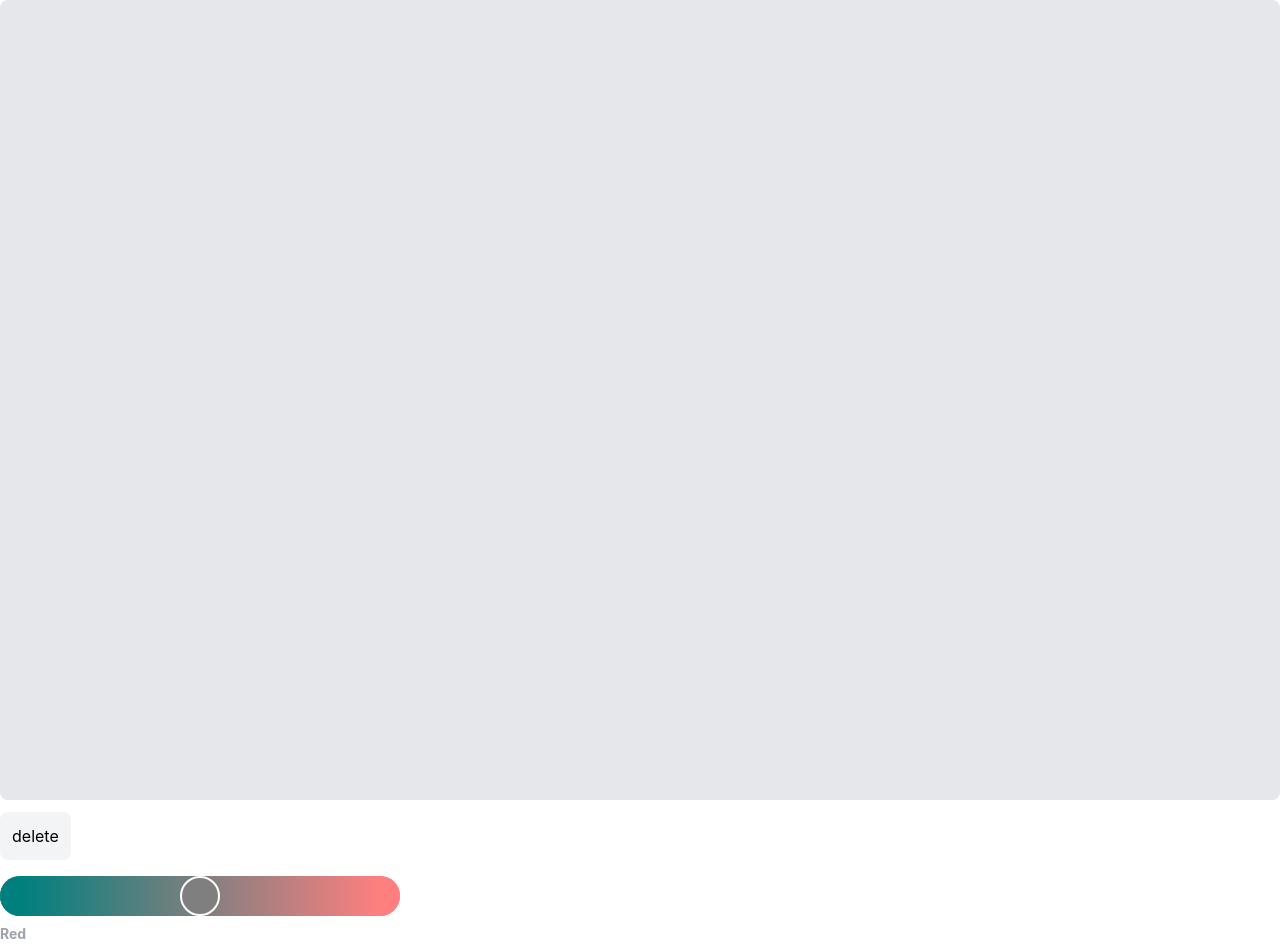
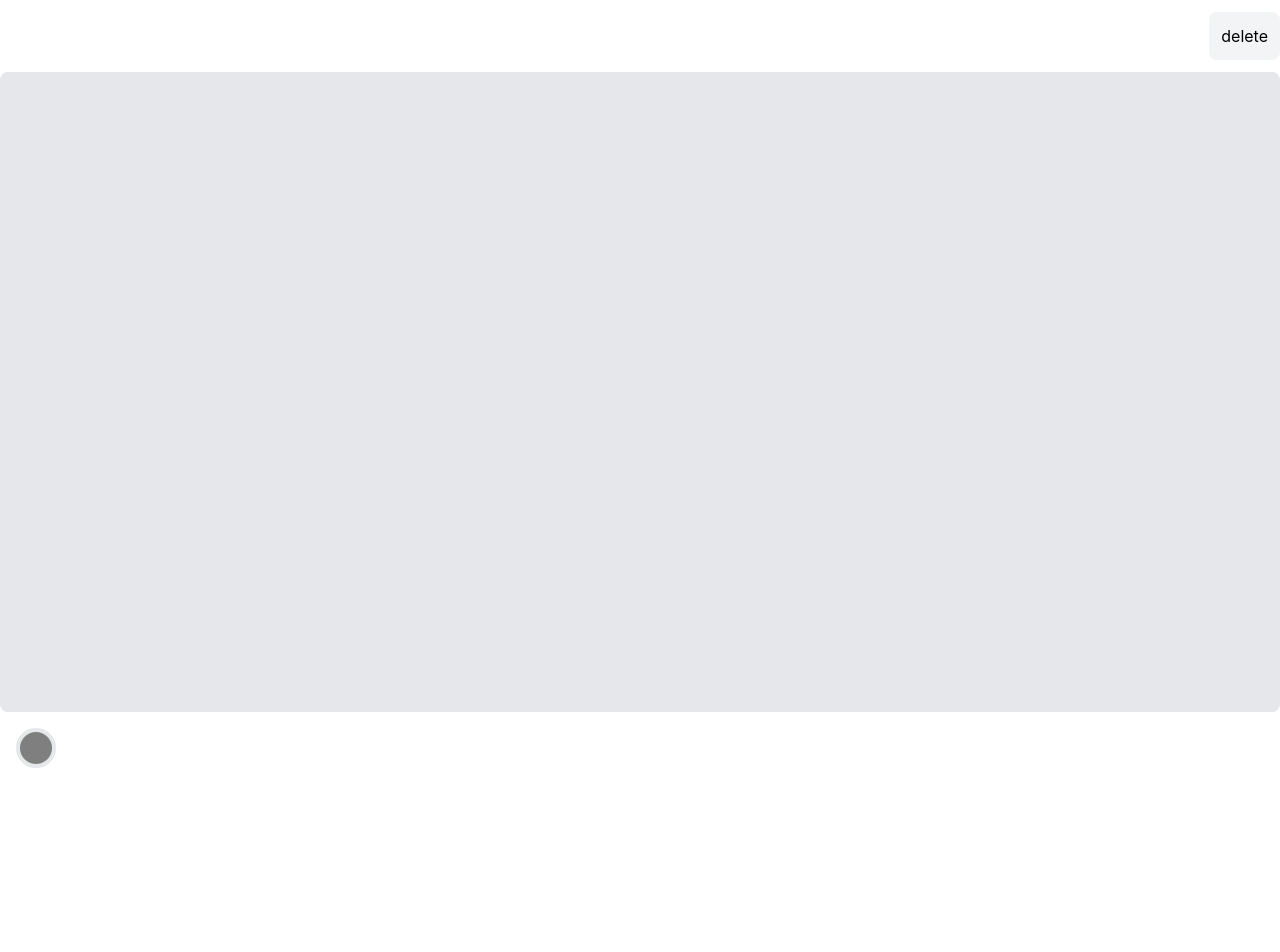
Before and after one commit to sewon0918/color-slide, a React (Create React App) app: page / in a window 1280 px wide. Shown: the top 952 px of the page. After the commit the page ends 800 px from the top, so only its background shows below. Built offline with nearby package versions, Linux system fonts and the light colour scheme.

Commit message:
color bar conditional rendering

```diff
--- a/src/App.tsx
+++ b/src/App.tsx
@@ -1,16 +1,20 @@
 import { ColorBar } from "./components/ColorBar";
 import { Canvas } from "./components/Canvas";
 import { ColorProvider, useColorState } from "./context";
+import React, { useRef, useState, useEffect, useCallback } from "react";
+import { SelectColor } from "./components/SelectColor";
 
 function App() {
-  console.log(window.innerWidth * (2 / 3));
   return (
     <ColorProvider>
-      <div className="container ">
+      <div className=" ">
         <Canvas />
-        <ColorBar id={0} />
-        <ColorBar id={1} />
-        <ColorBar id={2} />
+        <SelectColor />
+        {/* <div className="p-3 border-2 rounded-lg w-container">
+          <ColorBar id={0} />
+          <ColorBar id={1} />
+          <ColorBar id={2} />
+        </div> */}
       </div>
     </ColorProvider>
   );
--- a/src/components/Canvas.tsx
+++ b/src/components/Canvas.tsx
@@ -32,14 +32,14 @@ export function Canvas() {
 
     if (context) {
       canvas.style.width = `${windowSize.width}px`;
-      canvas.style.height = `${windowSize.height}px`;
+      canvas.style.height = `${windowSize.height * 0.8}px`;
     }
     return () => {
       window.removeEventListener("resize", handleResize);
     };
   }, [windowSize]);
 
-  console.log(windowSize);
+  //   console.log(windowSize);
 
   const colorState = useColorState();
   const color: string =
@@ -217,16 +217,21 @@ export function Canvas() {
     canvas.dispatchEvent(mouseEvent);
   }, []);
   return (
-    <div className="container ">
+    <div className=" ">
+      <div className="flex justify-end">
+        <button
+          className="rounded-lg p-3 mt-3 bg-gray-100"
+          onClick={clearCanvas}
+        >
+          delete
+        </button>
+      </div>
       <canvas
         ref={canvasRef}
-        height={windowSize.height}
+        height={windowSize.height * 0.8}
         width={windowSize.width}
-        className="rounded-lg bg-gray-200"
+        className="rounded-lg bg-gray-200 mt-3"
       />
-      <button className="rounded-lg p-3 mt-3 bg-gray-100" onClick={clearCanvas}>
-        delete
-      </button>
     </div>
   );
 }
--- a/src/components/ColorBar.tsx
+++ b/src/components/ColorBar.tsx
@@ -38,7 +38,7 @@ export function ColorBar({ id }: ColorProps) {
     fromColor += fixed1 + fixed2 + "00";
     toColor += fixed1 + fixed2 + "ff";
   }
-  console.log(fromColor, toColor);
+  // console.log(fromColor, toColor);
   let shiftX: number = 0;
   let newLeft: number = 0;
   const onMouseDown = (e: MouseEvent) => {
@@ -110,7 +110,7 @@ export function ColorBar({ id }: ColorProps) {
   }
 
   useEffect(() => {
-    console.log("value: ", value);
+    // console.log("value: ", value);
     if (id == 0) {
       setRed(value);
     } else if (id == 1) {
@@ -121,7 +121,7 @@ export function ColorBar({ id }: ColorProps) {
   }, [value]);
 
   useEffect(() => {
-    console.log("colorstate: ", colorState);
+    // console.log("colorstate: ", colorState);
     fixed1 = "00";
     fixed2 = "00";
     fromColor = "#";
@@ -166,7 +166,8 @@ export function ColorBar({ id }: ColorProps) {
   }, [colorState]);
 
   return (
-    <div className="relative">
+    <div className="w-fit">
+      <div className="text-sm text-gray-400 font-bold mb-1">{color[id]}</div>
       <canvas
         className="w-barX  rounded-full z-0 absolute"
         height="40"
@@ -177,7 +178,7 @@ export function ColorBar({ id }: ColorProps) {
         ref={slider}
       ></canvas>
       <div
-        className="w-picker h-picker x-10 border-2 border-white mt-4 rounded-full  z-10"
+        className="w-picker h-picker x-10 border-2 border-white mb-4 rounded-full  z-10"
         style={{
           position: "relative",
           left: "180px",
@@ -193,7 +194,6 @@ export function ColorBar({ id }: ColorProps) {
         }}
         ref={picker}
       />
-      <div className="text-sm text-gray-400 font-bold mt-2 ">{color[id]}</div>
     </div>
   );
 }
--- /dev/null
+++ b/src/components/SelectColor.tsx
@@ -0,0 +1,51 @@
+import React, { useRef, useState, useEffect } from "react";
+import { useColorState, useColorDispatch } from "../context";
+import { ColorBar } from "./ColorBar";
+
+export function SelectColor() {
+  const colorState = useColorState();
+  const current_color =
+    "#" +
+    colorState.red.toString(16).padStart(2, "0") +
+    colorState.green.toString(16).padStart(2, "0") +
+    colorState.blue.toString(16).padStart(2, "0");
+  console.log(current_color);
+  const [isOpen, setIsOpen] = useState(false);
+  function open() {
+    console.log("open");
+    // setIsOpen((isOpen) => !isOpen);
+    setIsOpen(true);
+  }
+  function close() {
+    console.log("close");
+    setIsOpen(false);
+  }
+  return (
+    <div className="relative">
+      <button
+        className="m-4 border-4  w-10 h-10 full rounded-full"
+        style={{
+          background: `${current_color}`,
+        }}
+        onClick={open}
+      />
+      {isOpen ? (
+        <div className="fixed left-20 bottom-10  rounded-lg w-container bg-slate-100 p-3 ">
+          <div className="flex justify-end">
+            <button
+              className=" w-8 h-8 mb-2 rounded-full bg-gray-200 font-semibold text-gray-400 text-center text-xl"
+              onClick={close}
+            >
+              x
+            </button>
+          </div>
+          <ColorBar id={0} />
+          <ColorBar id={1} />
+          <ColorBar id={2} />
+        </div>
+      ) : (
+        <div></div>
+      )}
+    </div>
+  );
+}
--- a/tailwind.config.js
+++ b/tailwind.config.js
@@ -8,6 +8,7 @@ module.exports = {
         "real-blue": "#0000ee",
       },
       spacing: {
+        container: "430px",
         barX: "400px",
         picker: "40px",
         barX_mobile: "300px",
```
Also changed, not shown: 11 other files (tests, documents, lock files or other folders).
